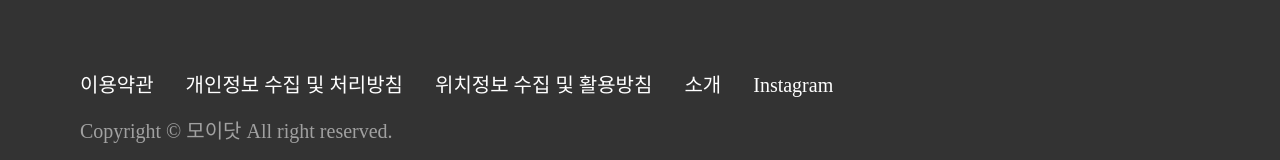
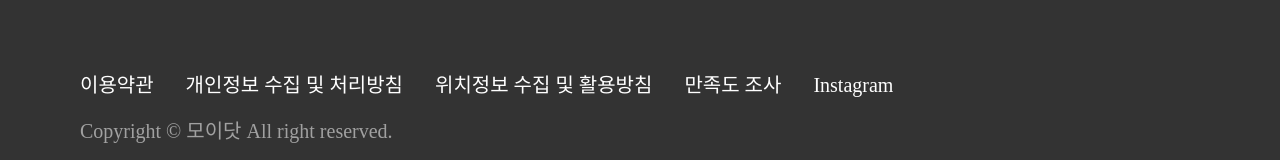
Before and after one commit to moidot/frontend, a Next.js app: page / in a window 1280 px wide. Shown: the part 2307-2467 px from the top of the page. Built offline with nearby package versions, Linux system fonts and the light colour scheme; no server answers; a web font is replaced by a local one.

Commit message:
Feat: 푸터 링크 추가 외 2건

```diff
--- a/src/components/common/footer/index.tsx
+++ b/src/components/common/footer/index.tsx
@@ -1,4 +1,5 @@
 import FooterLogo from '@assets/footer/logo.svg';
+import Link from 'next/link';
 import { useRouter } from 'next/navigation';
 
 const Footer = () => {
@@ -12,6 +13,7 @@ const Footer = () => {
   const onLocationTermsClick = () => {
     router.push('/locationTerms');
   };
+
   return (
     <>
       <div className="w-full h-[240px] bg-[#333333] p-5 desktop:p-20 overflow-auto scrollbar-hide">
@@ -34,9 +36,19 @@ const Footer = () => {
                 위치정보 수집 및 활용방침
               </div>
               <div className="font-normal font-Pretendard text-white text-b2 hidden tablets:visible">|</div>
-              <div className="font-normal font-Pretendard text-white text-b2 cursor-pointer">소개</div>
+              <Link
+                href={`https://forms.gle/JzTqCUixp6hn5Q8f7`}
+                passHref
+                className="font-normal font-Pretendard text-white text-b2 cursor-pointer">
+                만족도 조사
+              </Link>
               <div className="font-normal font-Pretendard text-white text-b2 hidden tablets:visible">|</div>
-              <div className="font-normal font-Pretendard text-white text-b2 cursor-pointer">Instagram</div>
+              <Link
+                href={`https://www.instagram.com/moi_dot?igsh=NmQzajd0dnNrdDFo`}
+                passHref
+                className="font-normal font-Pretendard text-white text-b2 cursor-pointer">
+                Instagram
+              </Link>
             </div>
 
             <div className="font-normal font-Pretendard text-[#A1A1A1] text-mobile_b4 tablets:text-b2 mt-4">
--- a/src/components/common/header/index.tsx
+++ b/src/components/common/header/index.tsx
@@ -4,6 +4,7 @@ import LogoComponent from '@assets/header/logo.svg';
 import { useRouter } from 'next/router';
 const Header = () => {
   const token = api.getToken();
+  const userId = api.getId();
   const router = useRouter();
   const onClick = () => {
     if (token != undefined) {
@@ -24,12 +25,14 @@ const Header = () => {
         <div className="w-20 tablets:w-36">
           <LogoComponent />
         </div>
-        {token !== undefined && (
+        {token && userId ? (
           <div
             onClick={onClickLogout}
             className="font-normal font-Pretendard text-font_gray text-mobile_b3 tablets:text-b2 cursor-pointer">
             로그아웃
           </div>
+        ) : (
+          <></>
         )}
       </div>
       <hr />
--- a/src/components/main/KakaoMap.tsx
+++ b/src/components/main/KakaoMap.tsx
@@ -19,7 +19,7 @@ const KakaoMap = ({ lng, lat, user, otherUser }: KakaoMapProps) => {
     const mapScript = document.createElement('script');
 
     mapScript.async = true;
-    mapScript.src = `//dapi.kakao.com/v2/maps/sdk.js?appkey=${process.env.NEXT_PUBLIC_KAKAO_JS_KEY}&autoload=false`;
+    mapScript.src = `//dapi.kakao.com/v2/maps/sdk.js?appkey=${process.env.NEXT_PUBLIC_KAKAO_JS_KEY}&autoload=false&libraries=services`;
 
     document.head.appendChild(mapScript);
 
--- a/src/components/placeDetail/PlaceDetailLocation.tsx
+++ b/src/components/placeDetail/PlaceDetailLocation.tsx
@@ -10,7 +10,7 @@ const PlaceDetailLocation = ({ lng, lat }: KakaoMapProps) => {
     const mapScript = document.createElement('script');
 
     mapScript.async = true;
-    mapScript.src = `//dapi.kakao.com/v2/maps/sdk.js?appkey=${process.env.NEXT_PUBLIC_KAKAO_JS_KEY}&autoload=false`;
+    mapScript.src = `//dapi.kakao.com/v2/maps/sdk.js?appkey=${process.env.NEXT_PUBLIC_KAKAO_JS_KEY}&autoload=false&libraries=services`;
 
     document.head.appendChild(mapScript);
 
--- a/src/components/vote/detail/VoteKakaoMap.tsx
+++ b/src/components/vote/detail/VoteKakaoMap.tsx
@@ -8,7 +8,7 @@ const VoteKakaoMapUpdate = ({ locationInfo }: any) => {
       const mapScript = document.createElement('script');
 
       mapScript.async = true;
-      mapScript.src = `//dapi.kakao.com/v2/maps/sdk.js?appkey=${process.env.NEXT_PUBLIC_KAKAO_JS_KEY}&autoload=false`;
+      mapScript.src = `//dapi.kakao.com/v2/maps/sdk.js?appkey=${process.env.NEXT_PUBLIC_KAKAO_JS_KEY}&autoload=false&libraries=services`;
 
       document.head.appendChild(mapScript);
 
--- a/src/pages/index.tsx
+++ b/src/pages/index.tsx
@@ -1,13 +1,22 @@
 import HomeLayout from '@/components/common/layout/homeLayout';
 //import LoginAfter from '@/components/home/LoginAfter';
 import LoginBefore from '@/components/home/LoginBefore';
+import api from '@/services/TokenService';
+import UserHomePage from './user';
 
 const HomePage = () => {
+  const token = api.getToken();
+  const userId = api.getId();
+  console.log('t', token);
   return (
     <>
-      <HomeLayout>
-        <LoginBefore />
-      </HomeLayout>
+      {token && userId ? (
+        <UserHomePage />
+      ) : (
+        <HomeLayout>
+          <LoginBefore />
+        </HomeLayout>
+      )}
     </>
   );
 };
```
